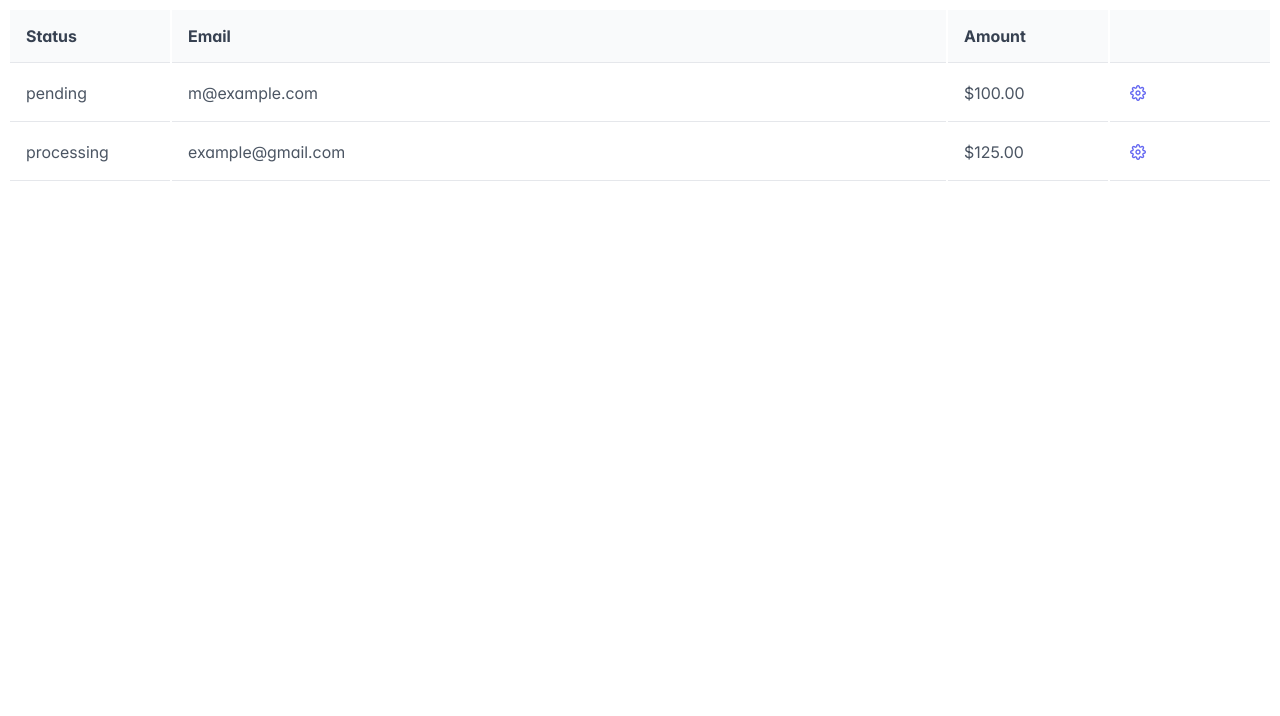
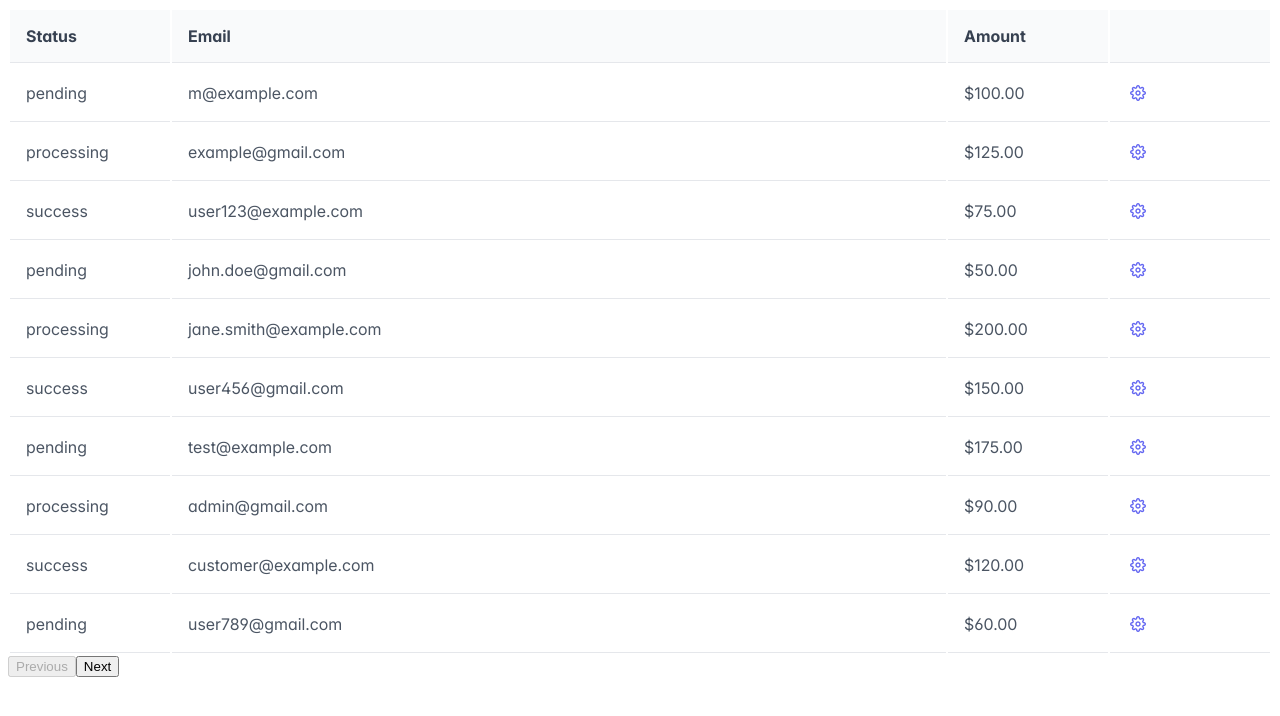
Before and after one commit to kiranojhanp/tanstack-prime-table, a React (Vite) app: page / in a window 1280 px wide. Shown: the top 716 px of the page. Built offline with nearby package versions, Linux system fonts and the light colour scheme.

Commit message:
feat: add a lot of data

```diff
--- a/src/components/datatable/table.tsx
+++ b/src/components/datatable/table.tsx
@@ -3,6 +3,7 @@ import {
   flexRender,
   getCoreRowModel,
   useReactTable,
+  getPaginationRowModel,
 } from "@tanstack/react-table";
 
 import {
@@ -13,6 +14,8 @@ import {
   TableHeader,
   TableRow,
 } from "@/components/datatable/helpers";
+
+import { Button } from "../ui/button";
 
 interface DataTableProps<TData, TValue> {
   className: string;
@@ -29,6 +32,7 @@ const DataTable = <TData extends { id: string | number }, TValue>({
     data,
     columns,
     getCoreRowModel: getCoreRowModel(),
+    getPaginationRowModel: getPaginationRowModel(),
   });
   return (
     <div
@@ -79,6 +83,25 @@ const DataTable = <TData extends { id: string | number }, TValue>({
           )}
         </TableBody>
       </Table>
+
+      <div className="flex items-center justify-end space-x-2 py-4">
+        <Button
+          variant="outline"
+          size="sm"
+          onClick={() => table.previousPage()}
+          disabled={!table.getCanPreviousPage()}
+        >
+          Previous
+        </Button>
+        <Button
+          variant="outline"
+          size="sm"
+          onClick={() => table.nextPage()}
+          disabled={!table.getCanNextPage()}
+        >
+          Next
+        </Button>
+      </div>
     </div>
   );
 };
--- a/src/data.ts
+++ b/src/data.ts
@@ -18,4 +18,346 @@ export const payments: Payment[] = [
     status: "processing",
     email: "example@gmail.com",
   },
+  {
+    id: "6fb82a19",
+    amount: 75,
+    status: "success",
+    email: "user123@example.com",
+  },
+  {
+    id: "932c548a",
+    amount: 50,
+    status: "pending",
+    email: "john.doe@gmail.com",
+  },
+  {
+    id: "31e7c9fd",
+    amount: 200,
+    status: "processing",
+    email: "jane.smith@example.com",
+  },
+  {
+    id: "845b36e0",
+    amount: 150,
+    status: "success",
+    email: "user456@gmail.com",
+  },
+  {
+    id: "4d3f271c",
+    amount: 175,
+    status: "pending",
+    email: "test@example.com",
+  },
+  {
+    id: "fead9f85",
+    amount: 90,
+    status: "processing",
+    email: "admin@gmail.com",
+  },
+  {
+    id: "76ac18d9",
+    amount: 120,
+    status: "success",
+    email: "customer@example.com",
+  },
+  {
+    id: "58294bc3",
+    amount: 60,
+    status: "pending",
+    email: "user789@gmail.com",
+  },
+  {
+    id: "9cb3e82a",
+    amount: 80,
+    status: "processing",
+    email: "support@example.com",
+  },
+  {
+    id: "a86b791f",
+    amount: 300,
+    status: "success",
+    email: "info@gmail.com",
+  },
+  {
+    id: "62ef45a7",
+    amount: 95,
+    status: "pending",
+    email: "user101@example.com",
+  },
+  {
+    id: "c75d389e",
+    amount: 110,
+    status: "processing",
+    email: "contact@gmail.com",
+  },
+  {
+    id: "e15f6a3b",
+    amount: 70,
+    status: "success",
+    email: "sales@example.com",
+  },
+  {
+    id: "7a3d548c",
+    amount: 140,
+    status: "pending",
+    email: "user202@gmail.com",
+  },
+  {
+    id: "248e9d5a",
+    amount: 250,
+    status: "processing",
+    email: "orders@example.com",
+  },
+  {
+    id: "b65c74d3",
+    amount: 135,
+    status: "success",
+    email: "billing@gmail.com",
+  },
+  {
+    id: "6f1a9a27",
+    amount: 115,
+    status: "pending",
+    email: "user303@example.com",
+  },
+  {
+    id: "872c4f39",
+    amount: 180,
+    status: "processing",
+    email: "hr@example.com",
+  },
+  {
+    id: "3b7d28c5",
+    amount: 125,
+    status: "success",
+    email: "feedback@gmail.com",
+  },
+  {
+    id: "d5fe1c94",
+    amount: 160,
+    status: "pending",
+    email: "user404@example.com",
+  },
+  {
+    id: "9e8a6d4b",
+    amount: 220,
+    status: "processing",
+    email: "marketing@example.com",
+  },
+  {
+    id: "47da37e0",
+    amount: 70,
+    status: "success",
+    email: "accounting@gmail.com",
+  },
+  {
+    id: "f7ea9c51",
+    amount: 125,
+    status: "pending",
+    email: "user505@example.com",
+  },
+  {
+    id: "13bc6d72",
+    amount: 195,
+    status: "processing",
+    email: "tech@example.com",
+  },
+  {
+    id: "b9cc8a85",
+    amount: 90,
+    status: "success",
+    email: "user606@gmail.com",
+  },
+  {
+    id: "6f29d4f1",
+    amount: 100,
+    status: "pending",
+    email: "legal@example.com",
+  },
+  {
+    id: "e1da6d4e",
+    amount: 120,
+    status: "processing",
+    email: "user707@example.com",
+  },
+  {
+    id: "9c6b1a6d",
+    amount: 210,
+    status: "success",
+    email: "info@example.com",
+  },
+  {
+    id: "82e1d5aa",
+    amount: 85,
+    status: "pending",
+    email: "user808@gmail.com",
+  },
+  {
+    id: "4b8d2c7f",
+    amount: 115,
+    status: "processing",
+    email: "support@gmail.com",
+  },
+  {
+    id: "af2e1d48",
+    amount: 65,
+    status: "success",
+    email: "user909@example.com",
+  },
+  {
+    id: "68fd93ac",
+    amount: 150,
+    status: "pending",
+    email: "contact@example.com",
+  },
+  {
+    id: "32e9f74d",
+    amount: 180,
+    status: "processing",
+    email: "sales@gmail.com",
+  },
+  {
+    id: "d9ac47f2",
+    amount: 75,
+    status: "success",
+    email: "user1010@example.com",
+  },
+  {
+    id: "f6d48c72",
+    amount: 125,
+    status: "pending",
+    email: "orders@gmail.com",
+  },
+  {
+    id: "87da1e3b",
+    amount: 95,
+    status: "processing",
+    email: "billing@example.com",
+  },
+  {
+    id: "4b7f3d2c",
+    amount: 110,
+    status: "success",
+    email: "user1111@example.com",
+  },
+  {
+    id: "e1c4d89a",
+    amount: 200,
+    status: "pending",
+    email: "hr@gmail.com",
+  },
+  {
+    id: "9d2e1f6a",
+    amount: 140,
+    status: "processing",
+    email: "feedback@example.com",
+  },
+  {
+    id: "7a3c8e4f",
+    amount: 95,
+    status: "success",
+    email: "user1212@example.com",
+  },
+  {
+    id: "2f8e7b4d",
+    amount: 115,
+    status: "pending",
+    email: "tech@gmail.com",
+  },
+  {
+    id: "c1b4e8d5",
+    amount: 175,
+    status: "processing",
+    email: "user1313@example.com",
+  },
+  {
+    id: "9e4f2d17",
+    amount: 80,
+    status: "success",
+    email: "marketing@gmail.com",
+  },
+  {
+    id: "6f1c8a4b",
+    amount: 250,
+    status: "pending",
+    email: "accounting@example.com",
+  },
+  {
+    id: "e7da9c5f",
+    amount: 120,
+    status: "processing",
+    email: "user1414@example.com",
+  },
+  {
+    id: "4c8e2d7a",
+    amount: 70,
+    status: "success",
+    email: "legal@gmail.com",
+  },
+  {
+    id: "e1b4d8e2",
+    amount: 135,
+    status: "pending",
+    email: "user1515@example.com",
+  },
+  {
+    id: "9e4c2f1a",
+    amount: 160,
+    status: "processing",
+    email: "support@example.com",
+  },
+  {
+    id: "7a3d8e4c",
+    amount: 110,
+    status: "success",
+    email: "user1616@example.com",
+  },
+  {
+    id: "2f8e7d4c",
+    amount: 70,
+    status: "pending",
+    email: "contact@gmail.com",
+  },
+  {
+    id: "c1b4d8e5",
+    amount: 140,
+    status: "processing",
+    email: "sales@example.com",
+  },
+  {
+    id: "9e4c7f1a",
+    amount: 125,
+    status: "success",
+    email: "user1717@example.com",
+  },
+  {
+    id: "6f1c8a4d",
+    amount: 200,
+    status: "pending",
+    email: "info@gmail.com",
+  },
+  {
+    id: "e7d4c5f1",
+    amount: 95,
+    status: "processing",
+    email: "user1818@example.com",
+  },
+  {
+    id: "4c8e2d7f",
+    amount: 75,
+    status: "success",
+    email: "example@gmail.com",
+  },
+  {
+    id: "e1b4d8c2",
+    amount: 150,
+    status: "pending",
+    email: "user1919@example.com",
+  },
+  {
+    id: "9e4c2f1d",
+    amount: 175,
+    status: "processing",
+    email: "m@example.com",
+  },
 ];
```
